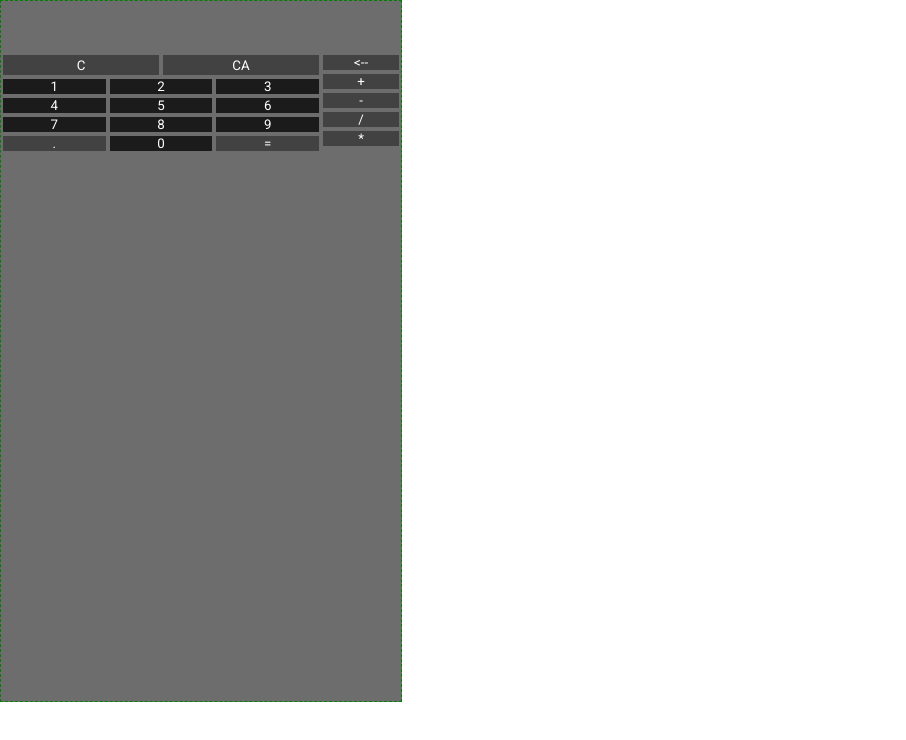
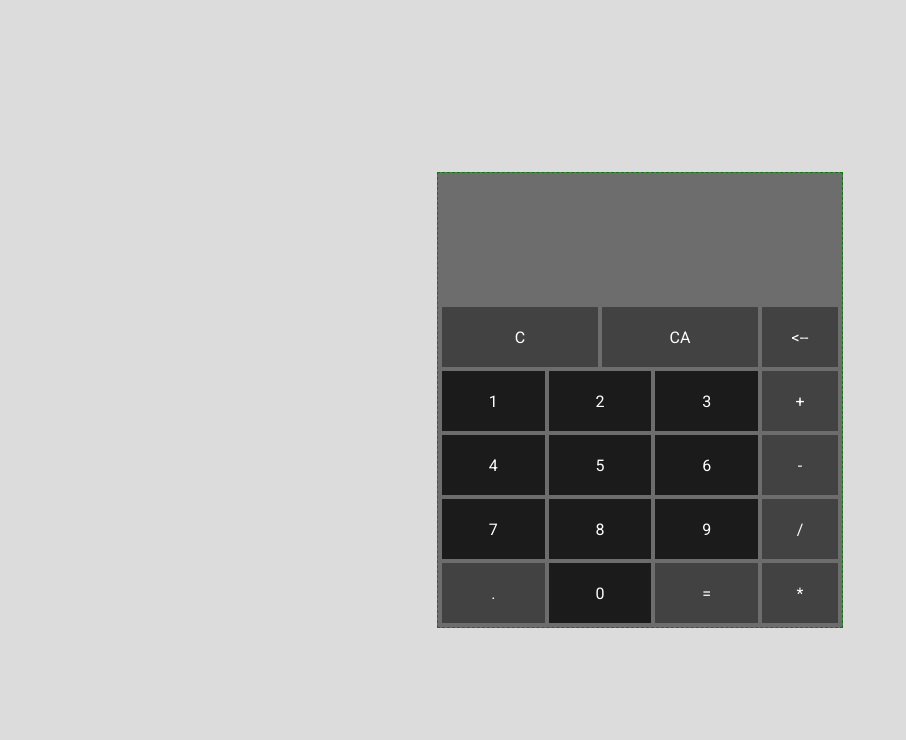
Before and after one commit to sylvestertarnowski/calculator-app, a React (Create React App) app: page / in a window 1280 px wide. Shown: the top 740 px of the page, without its empty margins (0-906 px from the left). Built offline with nearby package versions, Linux system fonts and the light colour scheme.

Commit message:
Final touches on styling

```diff
--- a/public/index.html
+++ b/public/index.html
@@ -9,34 +9,11 @@
       content="width=device-width, initial-scale=1, shrink-to-fit=no"
     />
     <meta name="theme-color" content="#000000" />
-    <!--
-      manifest.json provides metadata used when your web app is installed on a
-      user's mobile device or desktop. See https://developers.google.com/web/fundamentals/web-app-manifest/
-    -->
     <link rel="manifest" href="%PUBLIC_URL%/manifest.json" />
-    <!--
-      Notice the use of %PUBLIC_URL% in the tags above.
-      It will be replaced with the URL of the `public` folder during the build.
-      Only files inside the `public` folder can be referenced from the HTML.
-
-      Unlike "/favicon.ico" or "favicon.ico", "%PUBLIC_URL%/favicon.ico" will
-      work correctly both with client-side routing and a non-root public URL.
-      Learn how to configure a non-root public URL by running `npm run build`.
-    -->
-    <title>React App</title>
+    <title>Calculator</title>
   </head>
   <body>
     <noscript>You need to enable JavaScript to run this app.</noscript>
     <div id="root"></div>
-    <!--
-      This HTML file is a template.
-      If you open it directly in the browser, you will see an empty page.
-
-      You can add webfonts, meta tags, or analytics to this file.
-      The build step will place the bundled scripts into the <body> tag.
-
-      To begin the development, run `npm start` or `yarn start`.
-      To create a production bundle, use `npm run build` or `yarn build`.
-    -->
   </body>
 </html>
--- a/src/App.js
+++ b/src/App.js
@@ -67,7 +67,7 @@ class App extends Component {
 
   checkIfArrayEndsOnOperator(arr) {
     const lastChar = arr[arr.length - 1];
-    if(
+    if (
       lastChar === "+" ||
       lastChar === "-" ||
       lastChar === "/" ||
@@ -102,6 +102,7 @@ class App extends Component {
   render() {
     let nums = this.state.numbers
     return (
+
       <div className="calculator">
         <Memory data={this.state.memory} />
         <Display data={this.state.display} />
--- a/src/css/App.css
+++ b/src/css/App.css
@@ -1,9 +1,9 @@
 .calculator {
-    height: 700px;
     width: 400px;
     border: 1px dashed green;
     text-align: right;
-    background: #6d6d6d
+    background: #6d6d6d;
+    padding: 2px;
 }
 
 .clear-container {
@@ -19,6 +19,9 @@ button {
     border: none;
     box-shadow: none;
     margin: 2px;
+    min-height: 60px;
+    max-height: 80px;
+    font-size: 1em;
 }
 
 .numpad-container {
--- a/src/css/Display.css
+++ b/src/css/Display.css
@@ -1,5 +1,6 @@
 .display {
-    font-size: 28px;
-    height: 32px;
+    padding: 10px;
+    font-size: 38px;
+    min-height: 50px;
     color: #fff;
 }
--- a/src/css/Memory.css
+++ b/src/css/Memory.css
@@ -1,5 +1,6 @@
 .memory {
-    height: 20px;
+    padding: 10px;
+    min-height: 40px;
     font-size: 16px;
     color: rgba(255, 255, 255, 0.6);
 }
--- a/src/index.css
+++ b/src/index.css
@@ -3,3 +3,18 @@
   margin: 0;
   padding: 0;
 }
+
+html {
+    display: flex;
+    height: 100%;
+    width: 100%;
+    justify-content: center;
+    align-items: center;
+    background: rgb(221, 220, 220);
+}
+
+/* #id {
+    display: flex;
+    justify-content: center;
+    align-items: center;
+} */
```
Lines whose indentation alone changed are shown as unchanged.
